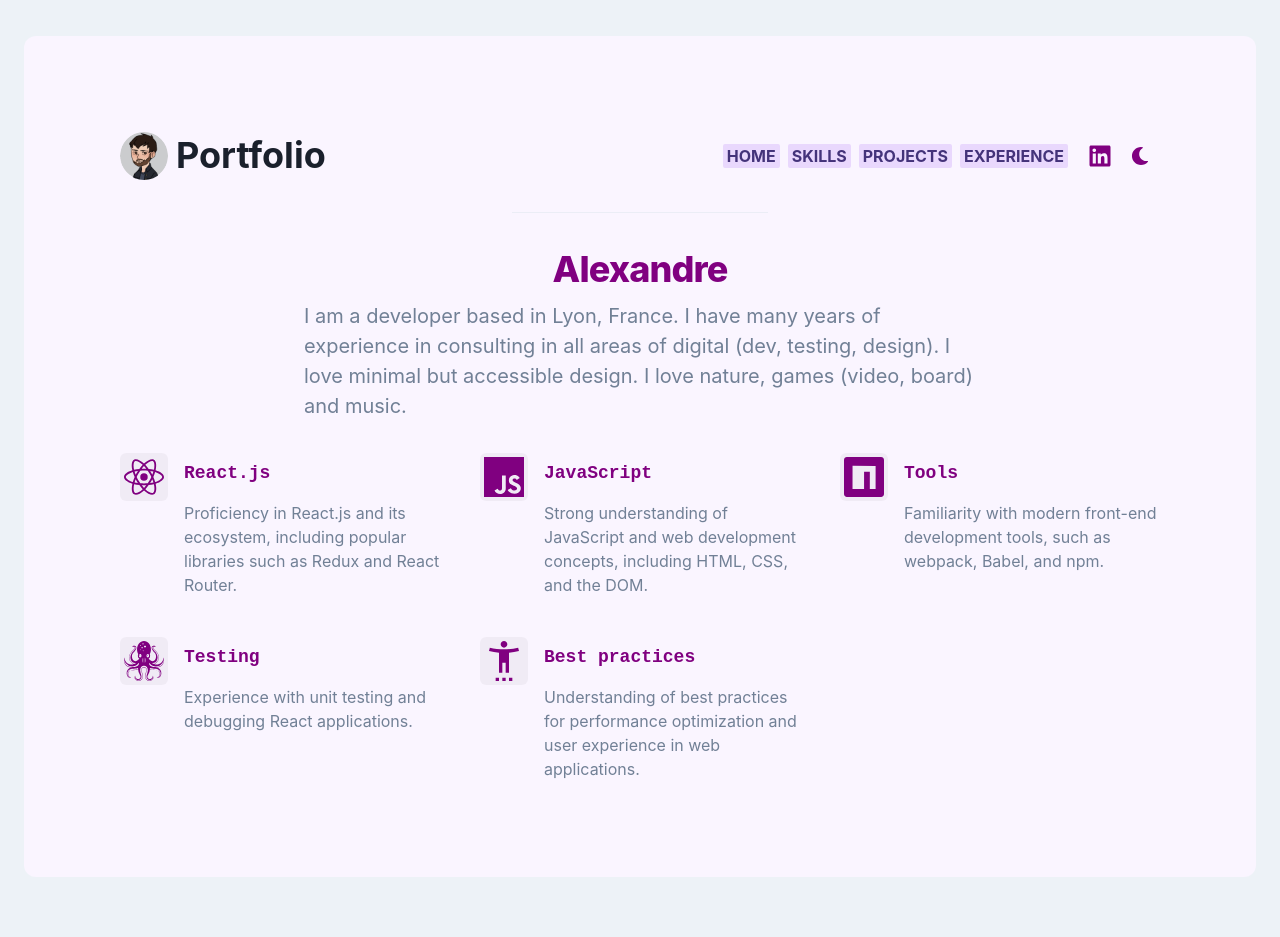
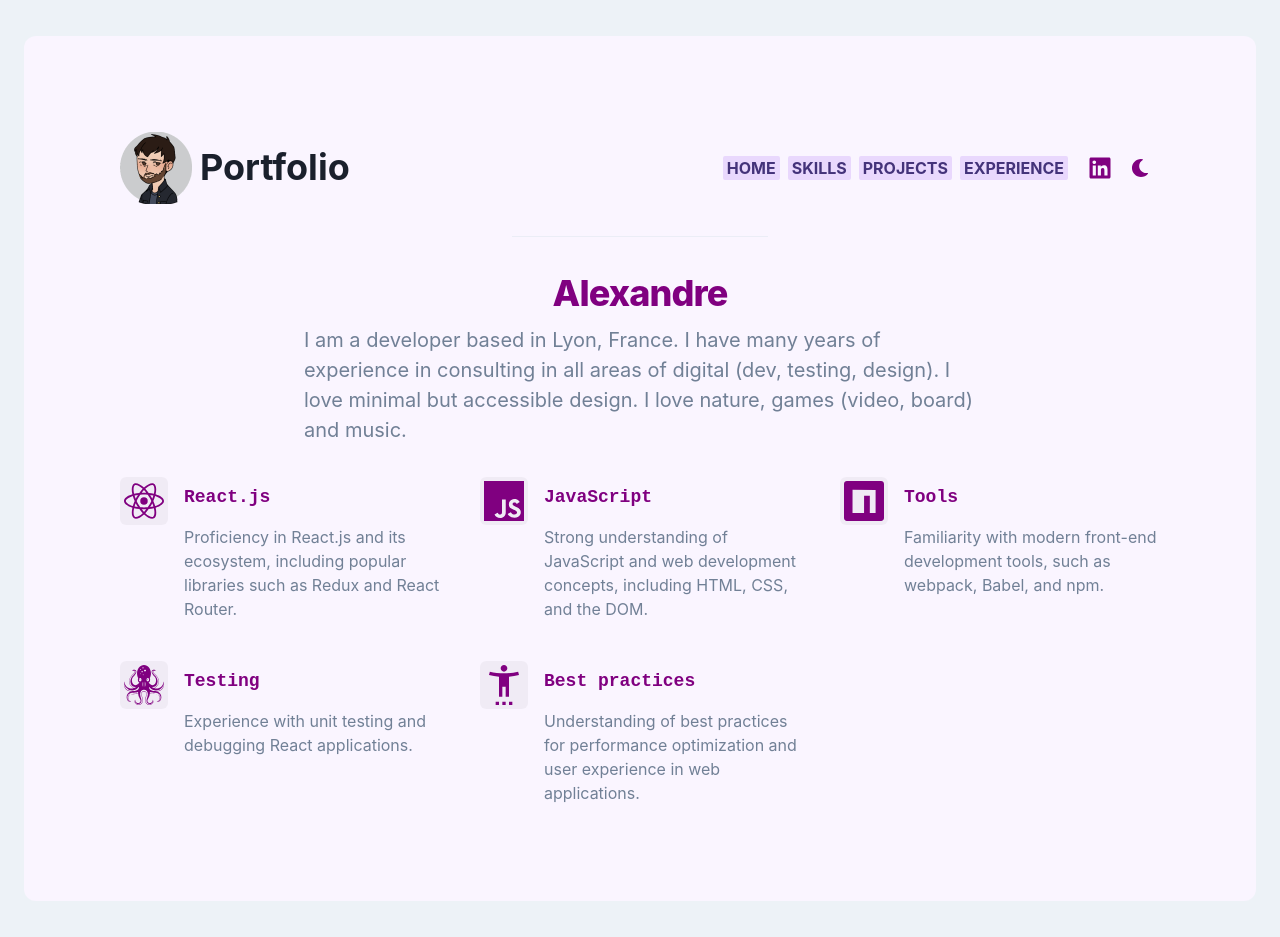
Before and after one commit to alpliar/portfolio, a Next.js app: page / in a window 1280 px wide. Before the commit the page ends 913 px from the top, so only its background shows below. Built offline with nearby package versions, Linux system fonts and the light colour scheme.

Commit message:
fix: prevent logo blinking on page start

```diff
--- a/components/PageHeaderLogo.tsx
+++ b/components/PageHeaderLogo.tsx
@@ -1,13 +1,20 @@
 import { Avatar, Heading, HStack } from "@chakra-ui/react";
+import Image from "next/image";
 import React from "react";
+import avatar from "../assets/avatar.webp";
 
 type Props = {};
 
 const PageHeaderLogo: React.FC<Props> = ({}) => {
-  // return <Heading>Portfolio</Heading>;
   return (
     <HStack>
-      <Avatar src="/avatar.webp" />
+      <Image
+        src={avatar.src}
+        alt="avatar of the author"
+        width={avatar.width / 4}
+        height={avatar.height / 4}
+      />
+      {/* <Avatar src={avatar.src} /> */}
       <Heading as="p">Portfolio</Heading>
     </HStack>
   );
```
Also changed, not shown: assets/avatar.webp (added).
